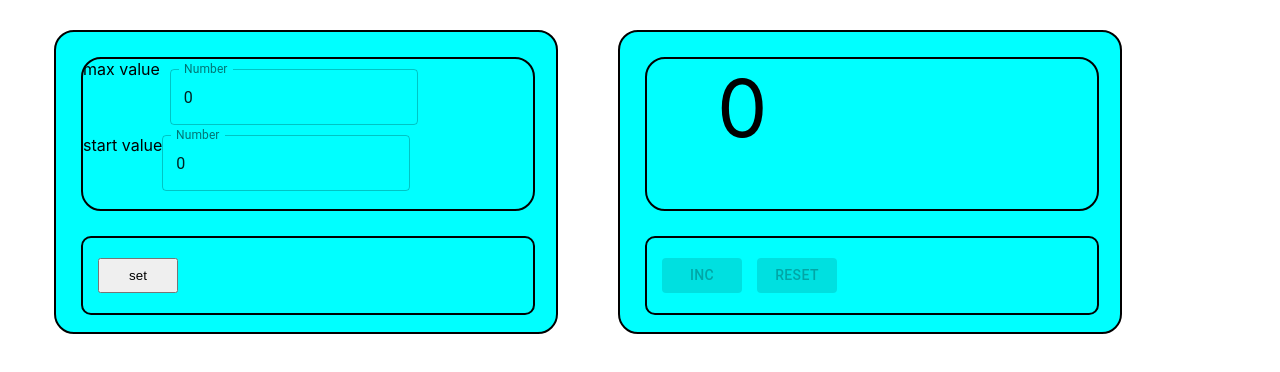
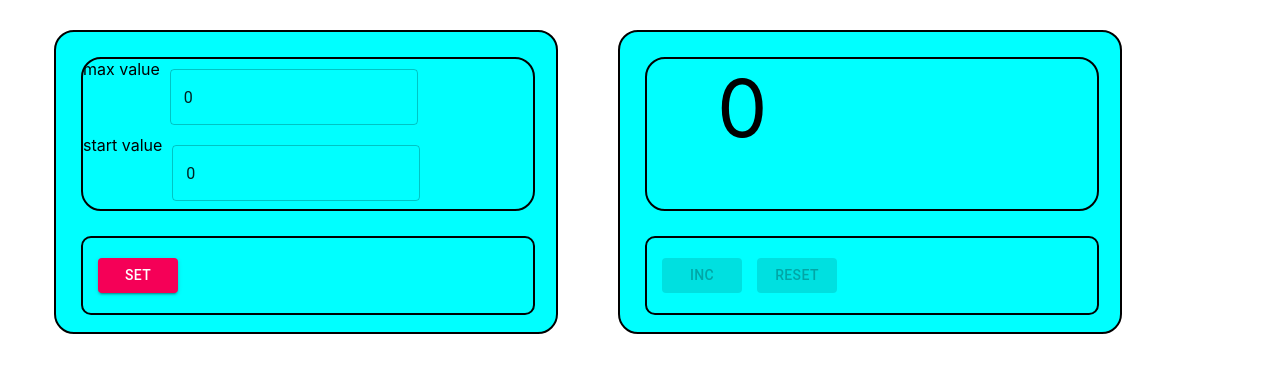
Before and after one commit to PavelMalta/CounterTuesday, a React (Create React App) app: page / in a window 1280 px wide. Shown: the top 372 px of the page. Built offline with nearby package versions, Linux system fonts and the light colour scheme.

Commit message:
add InputItem component

```diff
--- a/src/App.tsx
+++ b/src/App.tsx
@@ -2,7 +2,7 @@ import React, {useState} from 'react';
 import './App.css';
 import {Increment} from './components/Increment';
 import {Container, Grid} from "@material-ui/core";
-import {SettingsCounter} from "./components/SettingsCounter";
+import {SettingsCounter} from "./components/SettingsCounter/SettingsCounter";
 
 
 function App() {
--- a/src/components/SettingsCounter.tsx
+++ /dev/null
@@ -1,62 +0,0 @@
-import {TextField} from "@material-ui/core";
-import React, {MouseEvent, ChangeEvent, useState} from "react";
-
-type SettingsCounterPropsType = {
-    setStartValueHandler: (newStartValue: number) => void
-    setMaxValueHandler: (newMaxValue: number) => void
-}
-
-export function SettingsCounter(props: SettingsCounterPropsType) {
-    const [newMaxValue, setNewMaxValue] = useState<number>(0)
-    const [newStartValue, setNewStartValue] = useState<number>(0)
-
-    const onChangeMaxValue = (e: ChangeEvent<HTMLTextAreaElement | HTMLInputElement>) => {
-        setNewMaxValue(Number(e.currentTarget.value))
-    }
-    const onChangeStartValue = (e: ChangeEvent<HTMLTextAreaElement | HTMLInputElement>) => {
-        setNewStartValue(Number(e.currentTarget.value))
-    }
-    const sendData = () => {
-        props.setMaxValueHandler(newMaxValue);
-        props.setStartValueHandler(newStartValue);
-    }
-
-    return (
-        <div className={"calculate"}>
-            <div className={"monitor"}>
-                <div>
-                    <span>max value</span>
-                    <TextField
-                        value={newMaxValue}
-                        onChange={onChangeMaxValue}
-                        label="Number"
-                        type="number"
-                        InputLabelProps={{
-                            shrink: true,
-                        }}
-                        variant="outlined"
-                        style={{margin: "10px"}}
-                    />
-                </div>
-
-                <div>
-                    <span>start value</span>
-                    <TextField
-                        value={newStartValue}
-                        onChange={onChangeStartValue}
-                        label="Number"
-                        type="number"
-                        InputLabelProps={{
-                            shrink: true,
-                        }}
-                        variant="outlined"
-                    />
-                </div>
-            </div>
-            <div className={"menu"}>
-                <button onClick={sendData}>set
-                </button>
-            </div>
-        </div>
-    )
-}
--- /dev/null
+++ b/src/components/SettingsCounter/InputItem.tsx
@@ -0,0 +1,26 @@
+import {TextField} from "@material-ui/core";
+import React, { ChangeEvent } from "react";
+
+type InputItemPropsType = {
+    title: string
+    newValue: number
+    onChange: (e: ChangeEvent<HTMLTextAreaElement | HTMLInputElement>) => void
+}
+
+export function InputItem(props: InputItemPropsType) {
+    return (
+        <div>
+            <span>{props.title}</span>
+            <TextField
+                value={props.newValue}
+                onChange={props.onChange}
+                type="number"
+                InputLabelProps={{
+                    shrink: true,
+                }}
+                variant="outlined"
+                style={{margin: "10px"}}
+            />
+        </div>
+    )
+}
--- /dev/null
+++ b/src/components/SettingsCounter/SettingsCounter.tsx
@@ -0,0 +1,43 @@
+import {TextField} from "@material-ui/core";
+import React, {ChangeEvent, useState} from "react";
+import {ButtonPress} from "../Button";
+import {InputItem} from "./InputItem";
+
+type SettingsCounterPropsType = {
+    setStartValueHandler: (newStartValue: number) => void
+    setMaxValueHandler: (newMaxValue: number) => void
+}
+
+export function SettingsCounter(props: SettingsCounterPropsType) {
+    const [newMaxValue, setNewMaxValue] = useState<number>(0)
+    const [newStartValue, setNewStartValue] = useState<number>(0)
+
+    const onChangeMaxValue = (e: ChangeEvent<HTMLTextAreaElement | HTMLInputElement>) => {
+        setNewMaxValue(Number(e.currentTarget.value))
+    }
+    const onChangeStartValue = (e: ChangeEvent<HTMLTextAreaElement | HTMLInputElement>) => {
+        setNewStartValue(Number(e.currentTarget.value))
+    }
+    const sendData = () => {
+        props.setMaxValueHandler(newMaxValue);
+        props.setStartValueHandler(newStartValue);
+    }
+    const disabledSet = () => false
+
+    return (
+        <div className={"calculate"}>
+            <div className={"monitor"}>
+                <InputItem title={"max value"} newValue={newMaxValue} onChange={onChangeMaxValue}/>
+                <InputItem title={"start value"} newValue={newStartValue} onChange={onChangeStartValue}/>
+
+            </div>
+            <div className={"menu"}>
+                <ButtonPress
+                    title={"set"}
+                    onClick={sendData}
+                    disabled={disabledSet}
+                />
+            </div>
+        </div>
+    )
+}
```
Also changed, not shown: 1 other file (tests, documents, lock files or other folders).
